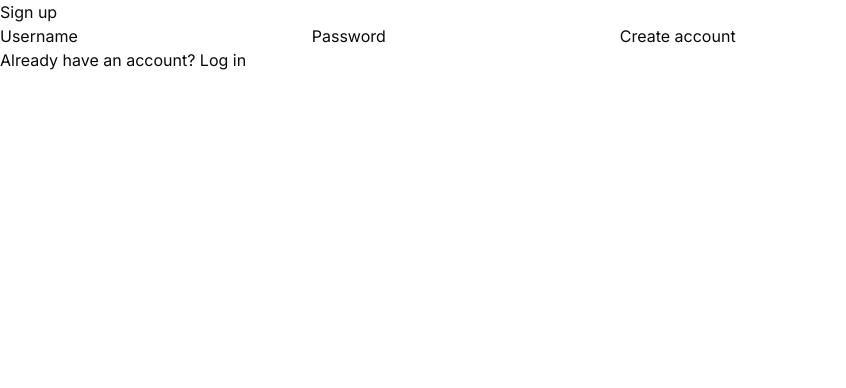
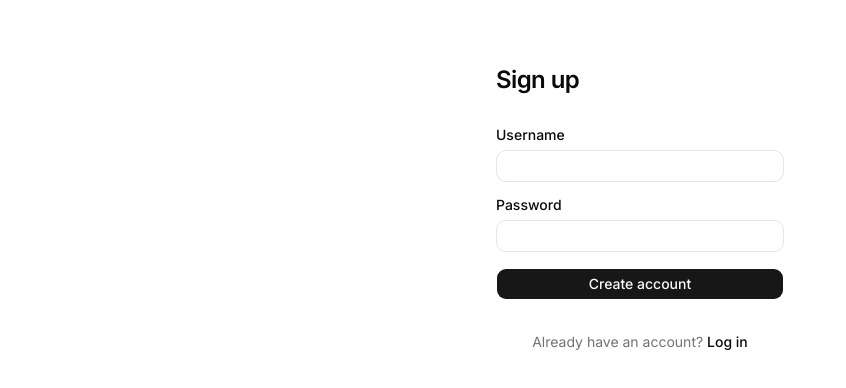
Before and after one commit to marvinalegre/links, a Next.js app: page /signup in a window 1280 px wide. Shown: the top 388 px of the page, without its empty margins (0-846 px from the left). Built offline with nearby package versions, Linux system fonts and the light colour scheme.

Commit message:
add minimal style to signup page

```diff
--- a/app/signup/page.tsx
+++ b/app/signup/page.tsx
@@ -4,6 +4,9 @@
 import { useState, useActionState } from "react"
 
 import { signup } from "@/app/actions/auth"
+import { Label } from "@/components/ui/label"
+import { Input } from "@/components/ui/input"
+import { Button } from "@/components/ui/button"
 
 const initialState = {
   errors: {},
@@ -15,29 +18,35 @@
   const [password, setPassword] = useState("")
 
   return (
-    <main>
-      <h1>Sign up</h1>
+    <main className="mx-auto flex w-full max-w-xs flex-col gap-8 px-4 pt-16">
+      <h1 className="text-2xl font-semibold tracking-tight">Sign up</h1>
 
-      {state.errors?.form && <small>{state.errors.form}</small>}
+      {state.errors?.form && (
+        <small className="text-destructive">{state.errors.form}</small>
+      )}
 
       <form
         action={formAction}
+        className="flex flex-col gap-4"
         onSubmit={() => (document.activeElement as HTMLElement)?.blur()}
       >
-        <label htmlFor="username">Username</label>
-        <input
+        <div className="flex flex-col gap-2">
+          <Label htmlFor="username">Username</Label>
+          <Input
             id="username"
             name="username"
             value={username}
             required
             onChange={(e) => setUsername(e.target.value)}
           />
+          {state.errors?.username && (
+            <small className="text-destructive">{state.errors.username}</small>
+          )}
+        </div>
 
-        {state.errors?.username && <small>{state.errors.username}</small>}
-
-        <label htmlFor="password">Password</label>
-
-        <input
+        <div className="flex flex-col gap-2">
+          <Label htmlFor="password">Password</Label>
+          <Input
             id="password"
             name="password"
             type="password"
@@ -45,15 +54,24 @@
             required
             onChange={(e) => setPassword(e.target.value)}
           />
-        {state.errors?.password && <small>{state.errors.password}</small>}
+          {state.errors?.password && (
+            <small className="text-destructive">{state.errors.password}</small>
+          )}
+        </div>
 
-        <button type="submit" disabled={pending}>
+        <Button type="submit" disabled={pending}>
           {pending ? "Creating account..." : "Create account"}
-        </button>
+        </Button>
       </form>
 
-      <p>
-        Already have an account? <Link href="/login">Log in</Link>
+      <p className="text-center text-sm text-muted-foreground">
+        Already have an account?{" "}
+        <Link
+          href="/login"
+          className="font-medium text-foreground underline-offset-4 hover:underline"
+        >
+          Log in
+        </Link>
       </p>
     </main>
   )
--- /dev/null
+++ b/components/ui/input.tsx
@@ -0,0 +1,19 @@
+import * as React from "react"
+import { Input as InputPrimitive } from "@base-ui/react/input"
+import { cn } from "cn"
+
+function Input({ className, type, ...props }: React.ComponentProps<"input">) {
+  return (
+    <InputPrimitive
+      type={type}
+      data-slot="input"
+      className={cn(
+        "h-8 w-full min-w-0 rounded-lg border border-input bg-transparent px-2.5 py-1 text-base transition-colors outline-none file:inline-flex file:h-6 file:border-0 file:bg-transparent file:text-sm file:font-medium file:text-foreground placeholder:text-muted-foreground focus-visible:border-ring focus-visible:ring-3 focus-visible:ring-ring/50 disabled:pointer-events-none disabled:cursor-not-allowed disabled:bg-input/50 disabled:opacity-50 aria-invalid:border-destructive aria-invalid:ring-3 aria-invalid:ring-destructive/20 md:text-sm dark:bg-input/30 dark:disabled:bg-input/80 dark:aria-invalid:border-destructive/50 dark:aria-invalid:ring-destructive/40",
+        className
+      )}
+      {...props}
+    />
+  )
+}
+
+export { Input }
--- /dev/null
+++ b/components/ui/label.tsx
@@ -0,0 +1,19 @@
+"use client"
+
+import * as React from "react"
+import { cn } from "cn"
+
+function Label({ className, ...props }: React.ComponentProps<"label">) {
+  return (
+    <label
+      data-slot="label"
+      className={cn(
+        "flex items-center gap-2 text-sm leading-none font-medium select-none group-data-[disabled=true]:pointer-events-none group-data-[disabled=true]:opacity-50 peer-disabled:cursor-not-allowed peer-disabled:opacity-50",
+        className
+      )}
+      {...props}
+    />
+  )
+}
+
+export { Label }
```
Lines whose indentation alone changed are shown as unchanged.
